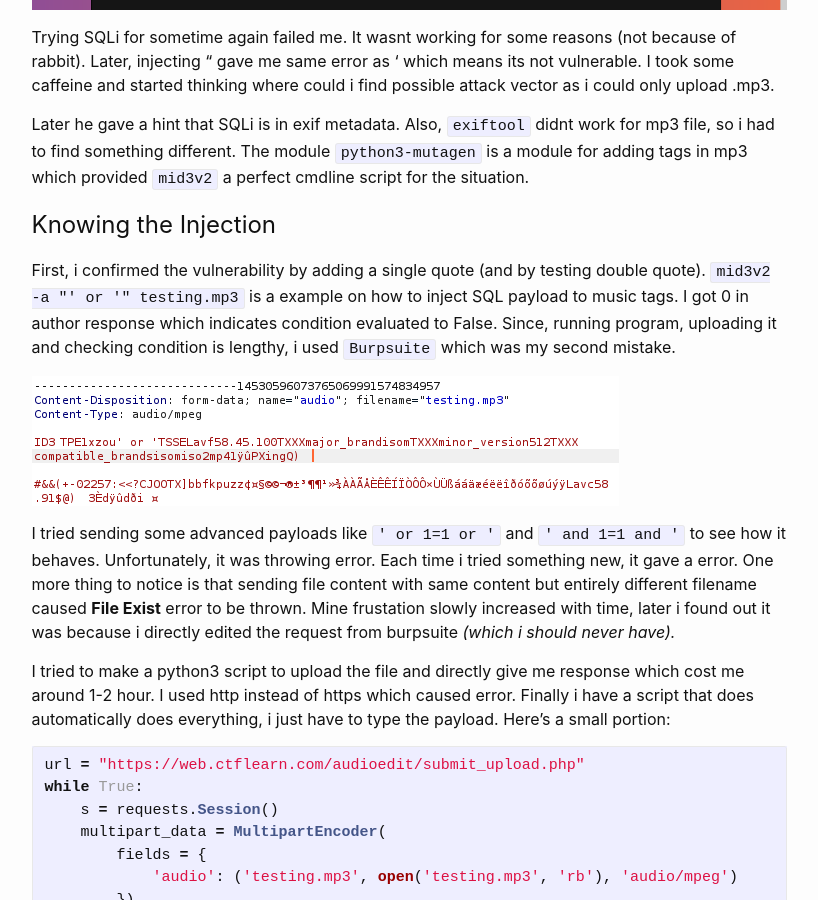
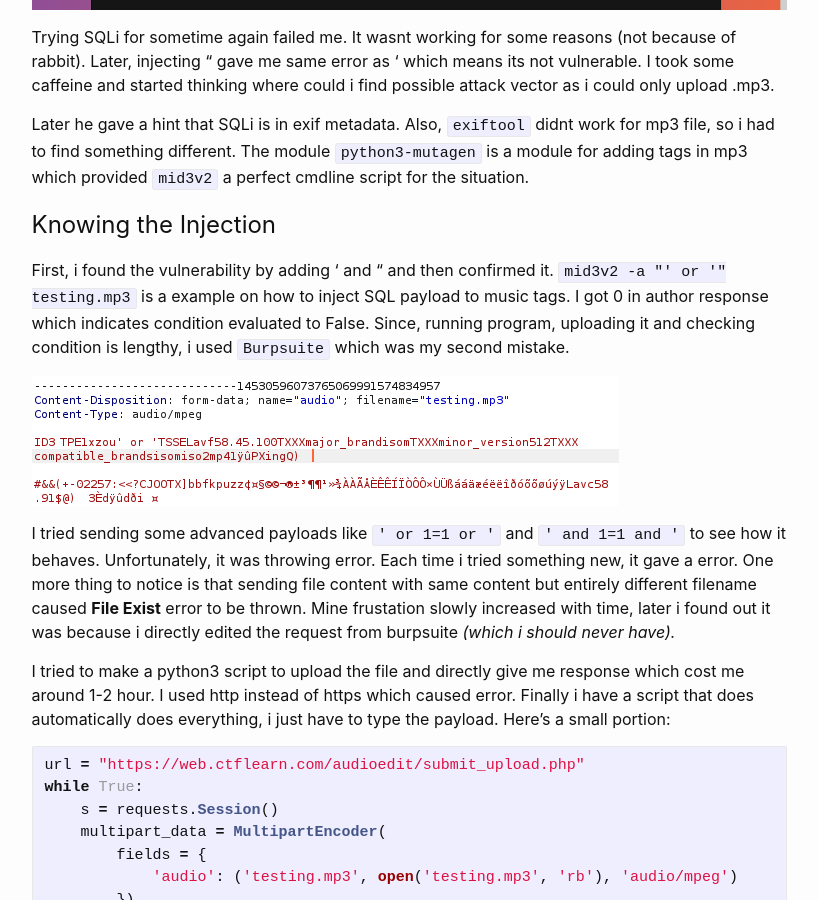
Before and after one commit to machinexa2/machinexa2.github.io, a Jekyll site: the page built from writeups/_posts/2020-09-19-audioedit.markdown, in a window 1280 px wide and 900 px high, scrolled down 1392 px. Shown: the whole window, without its empty margins (231-1049 px from the left). Built offline with Jekyll 4.4.1, drawn with Linux system fonts in a browser that asks for light colours.

Commit message:
04:17:29 PM 10/04/2020

```diff
--- a/writeups/_posts/2020-09-19-audioedit.markdown
+++ b/writeups/_posts/2020-09-19-audioedit.markdown
@@ -21,7 +21,7 @@ Trying SQLi for sometime again failed me. It wasnt working for some reasons (not
 Later he gave a hint that SQLi is in exif metadata. Also, `exiftool` didnt work for mp3 file, so i had to find something different. The module `python3-mutagen` is a module for adding tags in mp3 which provided `mid3v2` a perfect cmdline script for the situation.
 
 # Knowing the Injection
-First, i confirmed the vulnerability by adding a single quote (and by testing double quote). `mid3v2 -a "' or '" testing.mp3` is a example on how to inject SQL payload to music tags. I got 0 in author response which indicates condition evaluated to False. Since, running program, uploading it and checking condition is lengthy, i used `Burpsuite` which was my second mistake.
+First, i found the vulnerability by adding ' and " and then confirmed it. `mid3v2 -a "' or '" testing.mp3` is a example on how to inject SQL payload to music tags. I got 0 in author response which indicates condition evaluated to False. Since, running program, uploading it and checking condition is lengthy, i used `Burpsuite` which was my second mistake.
 
 ![Burp Request](/writeups/assets/images/ctflearn_audioedit_burprequest.png)
 
```
